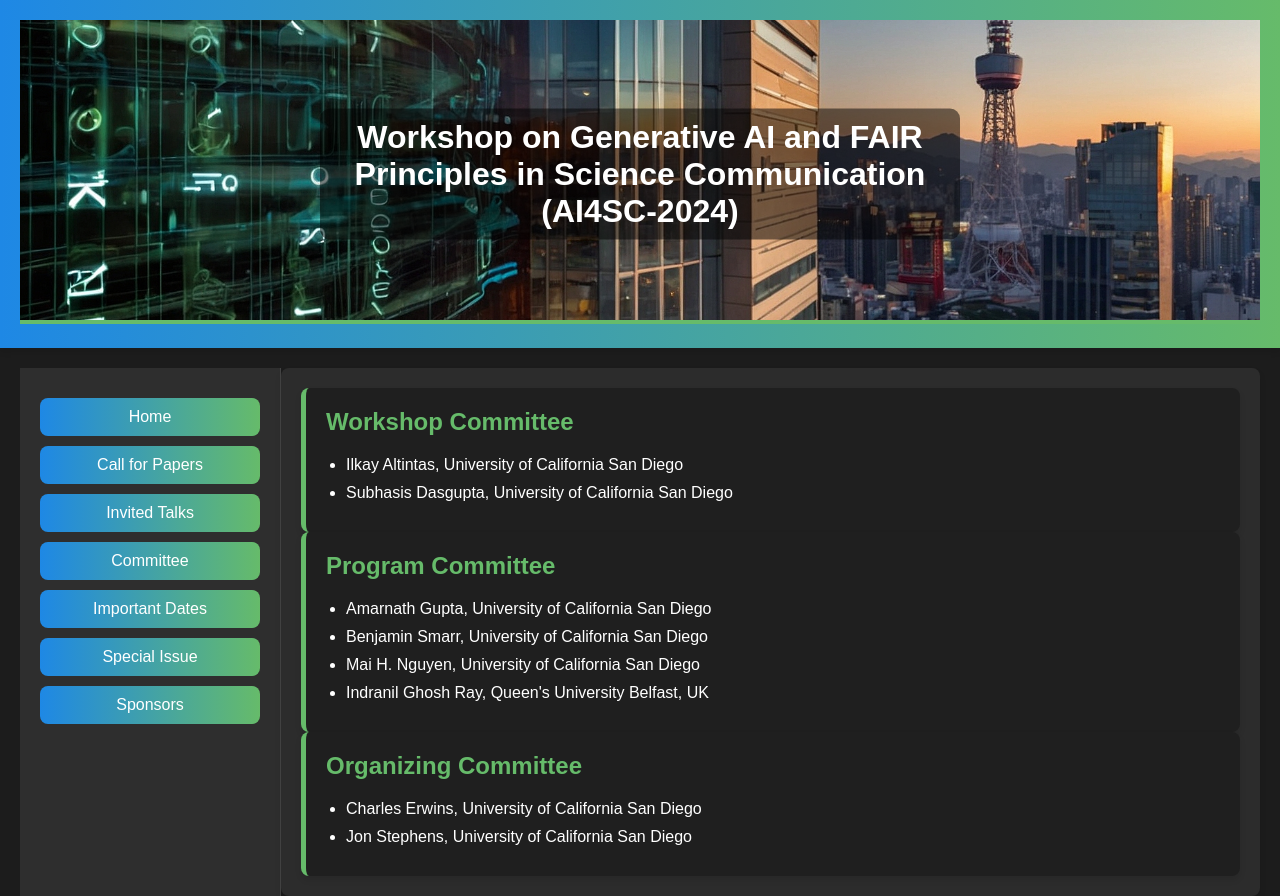
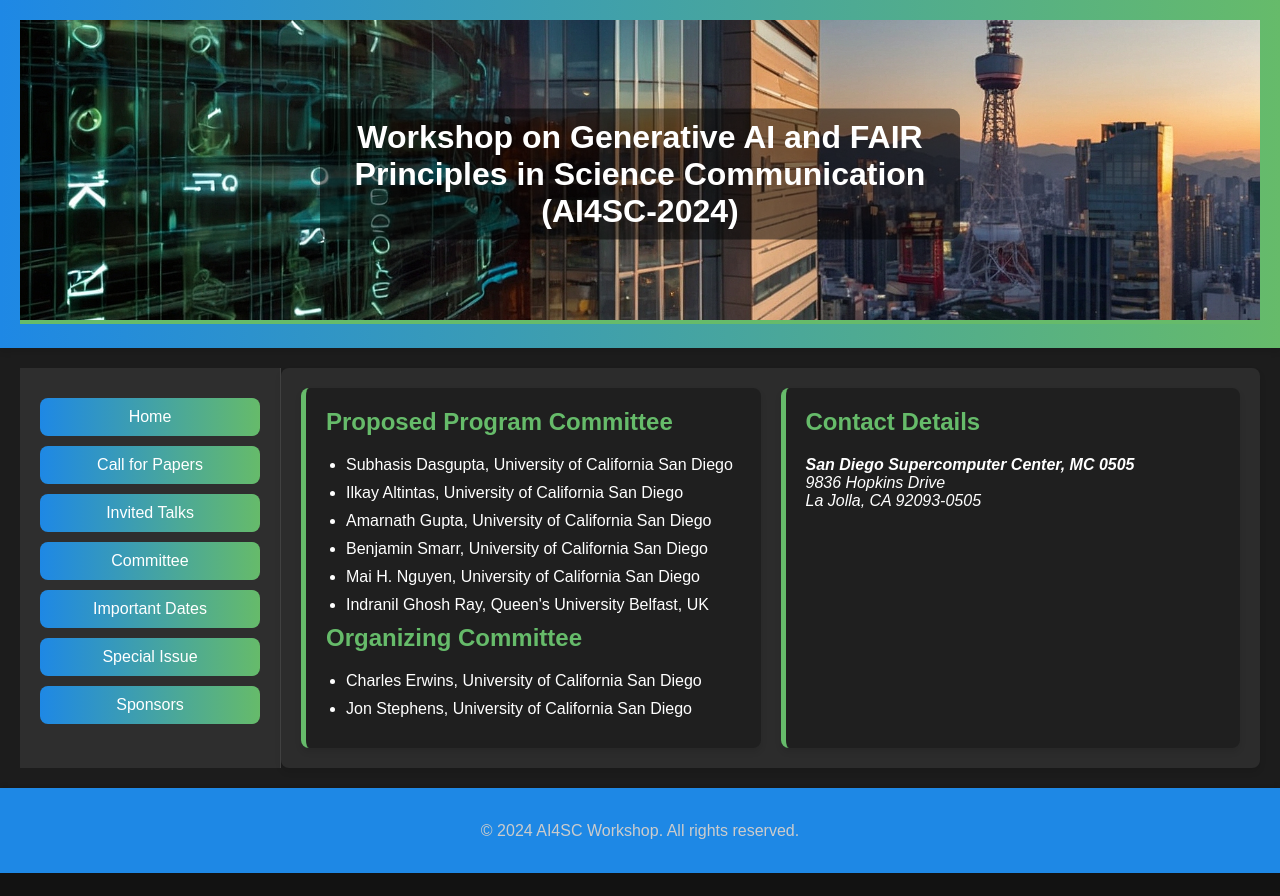
Before and after one commit to national-data-platform/ai4sc25, a plain HTML site: page committee.html in a window 1280 px wide. Shown: the top 896 px of the page. After the commit the page ends 873 px from the top, so only its background shows below. Drawn offline with Linux system fonts and the light colour scheme.

```diff
--- a/committee.html
+++ b/committee.html
@@ -25,36 +25,35 @@
             <li><a href="sponsors.html" class="button">Sponsors</a></li>
         </ul>
     </aside>
-    <main class="content_s">
-        <section id="committee" class="section_s">
-            <div class="content-box_s">
-            <h2>Workshop Committee</h2>
+    <main class="content">
+        <section id="committee" class="section">
+            <div class="content-box">
+            <h2>Proposed Program Committee</h2>
             <ul>
+                <li>Subhasis Dasgupta, University of California San Diego</li>
                 <li>Ilkay Altintas, University of California San Diego</li>
-                <li>Subhasis Dasgupta, University of California San Diego</li>
-
-            </ul>
-            </div>
-        </section>
-        <section id="pc-members" class="section_s">
-            <div class="content-box_s">
-            <h2>Program Committee</h2>
-            <ul>
                 <li>Amarnath Gupta, University of California San Diego</li>
                 <li>Benjamin Smarr, University of California San Diego</li>
                 <li>Mai H. Nguyen, University of California San Diego</li>
                 <li>Indranil Ghosh Ray, Queen's University Belfast, UK</li>
             </ul>
+                <h2>Organizing Committee</h2>
+                <ul>
+                    <li>Charles Erwins, University of California San Diego</li>
+                    <li>Jon Stephens, University of California San Diego</li>
+                </ul>
             </div>
-        </section>
-        <section id="oc-members" class="section_s">
-            <div class="content-box_s">
-            <h2>Organizing Committee</h2>
-            <ul>
-                <li>Charles Erwins, University of California San Diego</li>
-                <li>Jon Stephens, University of California San Diego</li>
-            </ul>
+
+
+            <div class="content-box">
+            <h2>Contact Details</h2>
+                <address>
+                    <strong>San Diego Supercomputer Center, MC 0505</strong><br>
+                    9836 Hopkins Drive<br>
+                    La Jolla, CA 92093-0505<br>
+                </address>
             </div>
+
         </section>
     </main>
 </div>
```
